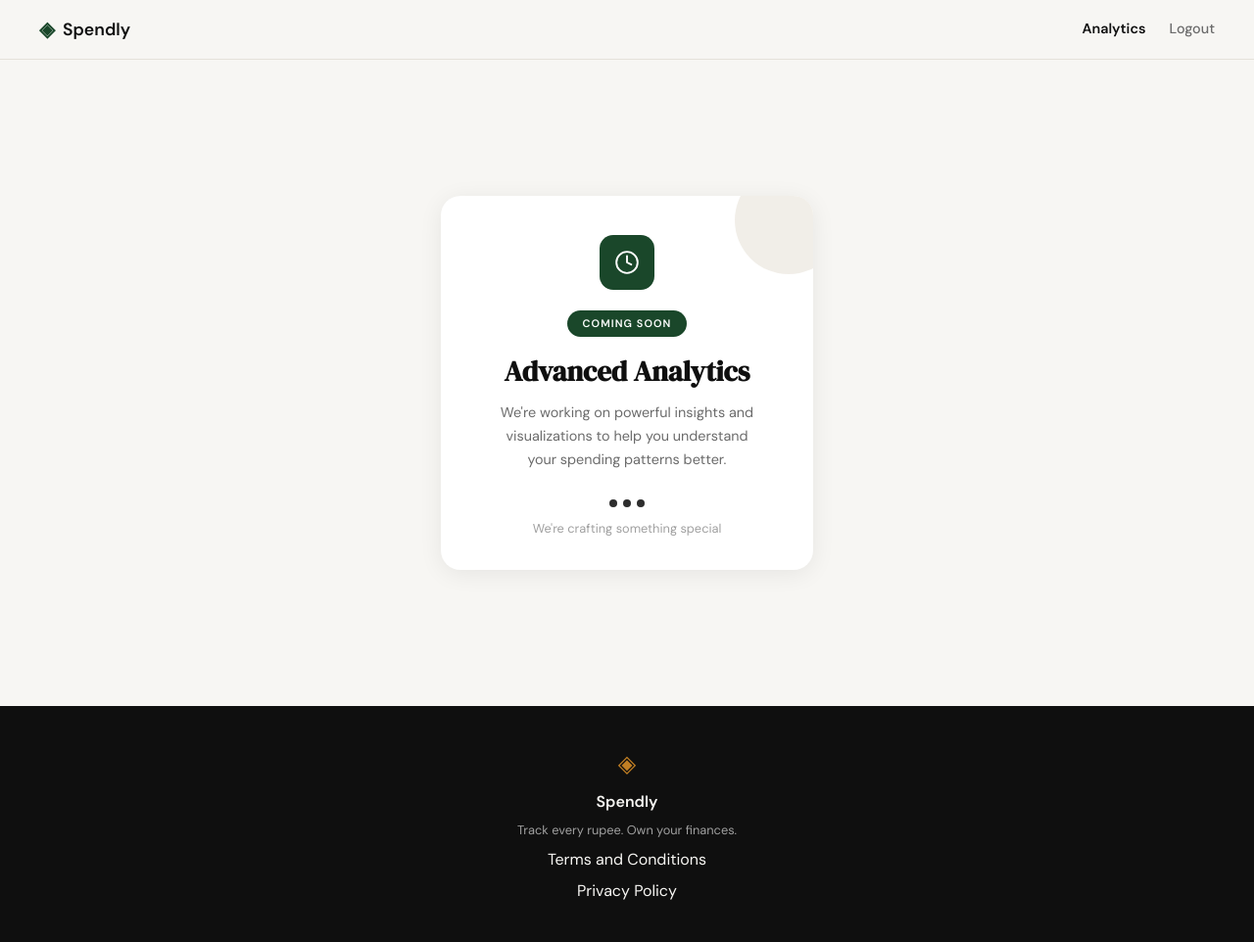
After one commit to prateeksinghal2003/expense-tracker, a Flask app: page /analytics in a window 1280 px wide. The commit adds this page. Shown: the whole page at 98% size. Run offline with Flask 3, Linux system fonts and the light colour scheme; a user stored in the database is signed in.

Commit message:
Add Analytics coming soon page with navbar link and protected route

```diff
--- a/app.py
+++ b/app.py
@@ -145,6 +145,13 @@ def profile():
     )
 
 
+@app.route("/analytics")
+def analytics():
+    if not session.get("user_id"):
+        return redirect(url_for("login"))
+    return render_template("analytics.html")
+
+
 @app.route("/expenses/add")
 def add_expense():
     return "Add expense — coming in Step 7"
--- /dev/null
+++ b/static/css/analytics.css
@@ -0,0 +1,111 @@
+.analytics-soon {
+    min-height: calc(100vh - 140px);
+    display: flex;
+    align-items: center;
+    justify-content: center;
+    padding: 3rem 1.5rem;
+    background: var(--paper);
+}
+
+/* Card */
+.soon-card {
+    background: var(--paper-card);
+    border-radius: 20px;
+    padding: 2.5rem 2.25rem 2rem;
+    max-width: 380px;
+    width: 100%;
+    text-align: center;
+    position: relative;
+    overflow: hidden;
+    box-shadow: 0 4px 24px rgba(0, 0, 0, 0.07);
+}
+
+/* Decorative blob — top-right corner */
+.soon-card::before {
+    content: '';
+    position: absolute;
+    top: -30px;
+    right: -30px;
+    width: 110px;
+    height: 110px;
+    background: var(--paper-warm);
+    border-radius: 50%;
+    opacity: 0.9;
+    pointer-events: none;
+}
+
+/* Icon */
+.soon-icon-wrap {
+    width: 56px;
+    height: 56px;
+    background: var(--accent);
+    border-radius: 14px;
+    display: flex;
+    align-items: center;
+    justify-content: center;
+    margin: 0 auto 1.25rem;
+    position: relative;
+    z-index: 1;
+    color: #ffffff;
+}
+
+.soon-icon-wrap svg {
+    width: 26px;
+    height: 26px;
+    stroke-width: 1.75;
+}
+
+/* Badge */
+.soon-badge {
+    display: inline-block;
+    background: var(--accent);
+    color: #ffffff;
+    font-size: 0.68rem;
+    font-weight: 600;
+    letter-spacing: 0.1em;
+    text-transform: uppercase;
+    padding: 0.3rem 0.95rem;
+    border-radius: 100px;
+    margin-bottom: 1.1rem;
+}
+
+/* Title */
+.soon-title {
+    font-family: var(--font-display);
+    font-size: 1.8rem;
+    color: var(--ink);
+    margin-bottom: 0.875rem;
+    line-height: 1.2;
+}
+
+/* Description */
+.soon-desc {
+    color: var(--ink-muted);
+    font-size: 0.9rem;
+    line-height: 1.65;
+    margin: 0 auto 1.75rem;
+    max-width: 280px;
+}
+
+/* Three dots */
+.soon-dots {
+    display: flex;
+    align-items: center;
+    justify-content: center;
+    gap: 6px;
+    margin-bottom: 0.75rem;
+}
+
+.soon-dots span {
+    width: 8px;
+    height: 8px;
+    border-radius: 50%;
+    background: var(--ink-soft);
+}
+
+/* Footer text */
+.soon-footer {
+    color: var(--ink-faint);
+    font-size: 0.8rem;
+    margin: 0;
+}
--- a/static/css/style.css
+++ b/static/css/style.css
@@ -102,6 +102,7 @@ a { color: inherit; text-decoration: none; }
 
 .nav-links a { color: var(--ink-muted); transition: color 0.2s; }
 .nav-links a:hover { color: var(--ink); }
+.nav-links a.nav-active { color: var(--ink); font-weight: 600; }
 
 .nav-cta {
     background: var(--ink) !important;
--- /dev/null
+++ b/templates/analytics.html
@@ -0,0 +1,40 @@
+{% extends "base.html" %}
+
+{% block title %}Analytics — Spendly{% endblock %}
+
+{% block head %}
+<link rel="stylesheet" href="{{ url_for('static', filename='css/analytics.css') }}">
+{% endblock %}
+
+{% block content %}
+<div class="analytics-soon">
+    <div class="soon-card">
+
+        <div class="soon-icon-wrap">
+            <i data-lucide="clock"></i>
+        </div>
+
+        <span class="soon-badge">COMING SOON</span>
+
+        <h1 class="soon-title">Advanced Analytics</h1>
+
+        <p class="soon-desc">
+            We're working on powerful insights and visualizations to help you
+            understand your spending patterns better.
+        </p>
+
+        <div class="soon-dots">
+            <span></span>
+            <span></span>
+            <span></span>
+        </div>
+
+        <p class="soon-footer">We're crafting something special</p>
+
+    </div>
+</div>
+{% endblock %}
+
+{% block scripts %}
+<script>lucide.createIcons();</script>
+{% endblock %}
--- a/templates/base.html
+++ b/templates/base.html
@@ -20,6 +20,8 @@
             </a>
             <div class="nav-links">
                 {% if session.user_id %}
+                    <a href="{{ url_for('analytics') }}"
+                       class="{% if request.endpoint == 'analytics' %}nav-active{% endif %}">Analytics</a>
                     <a href="{{ url_for('logout') }}">Logout</a>
                 {% else %}
                     <a href="{{ url_for('login') }}">Sign in</a>
```
